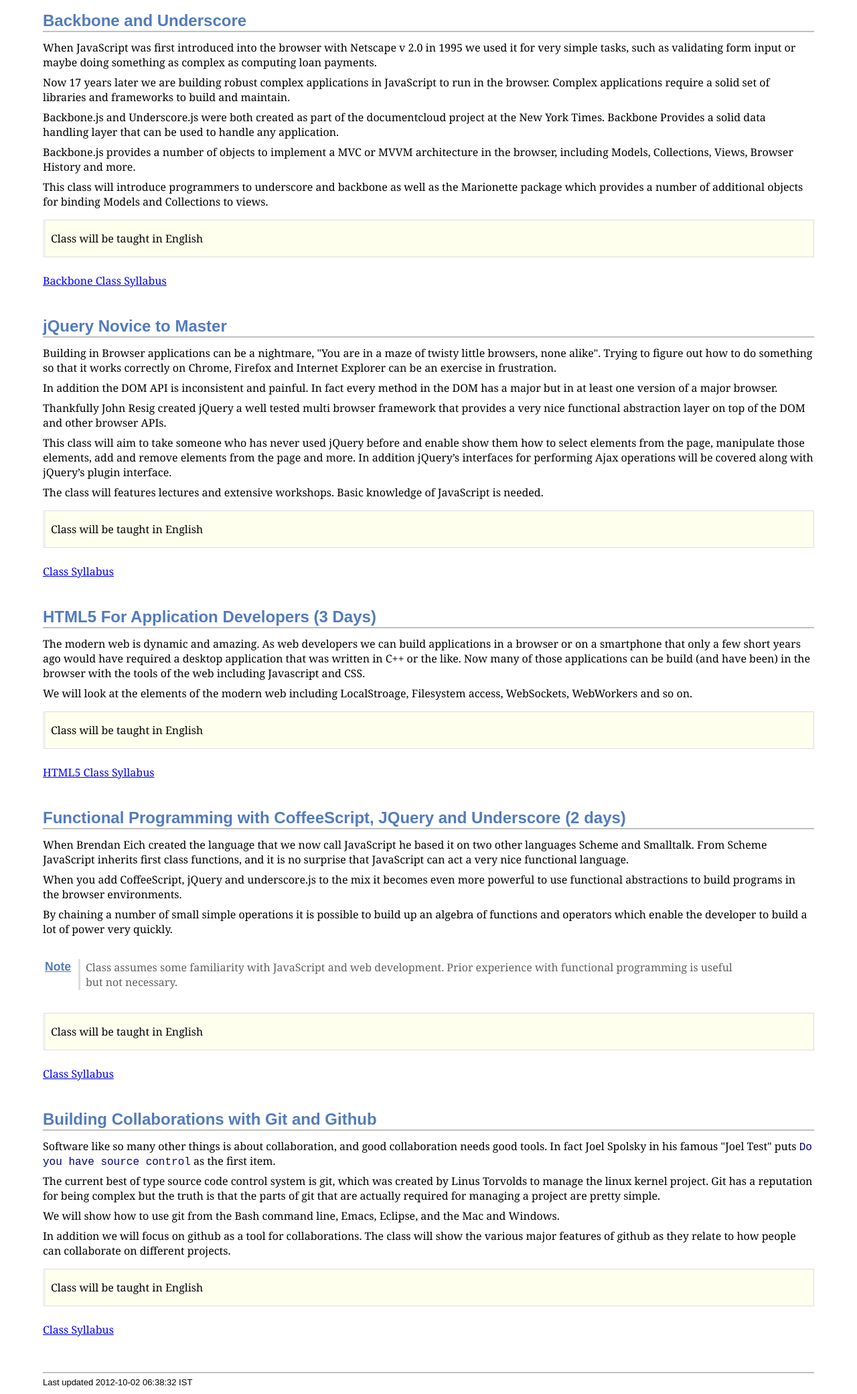
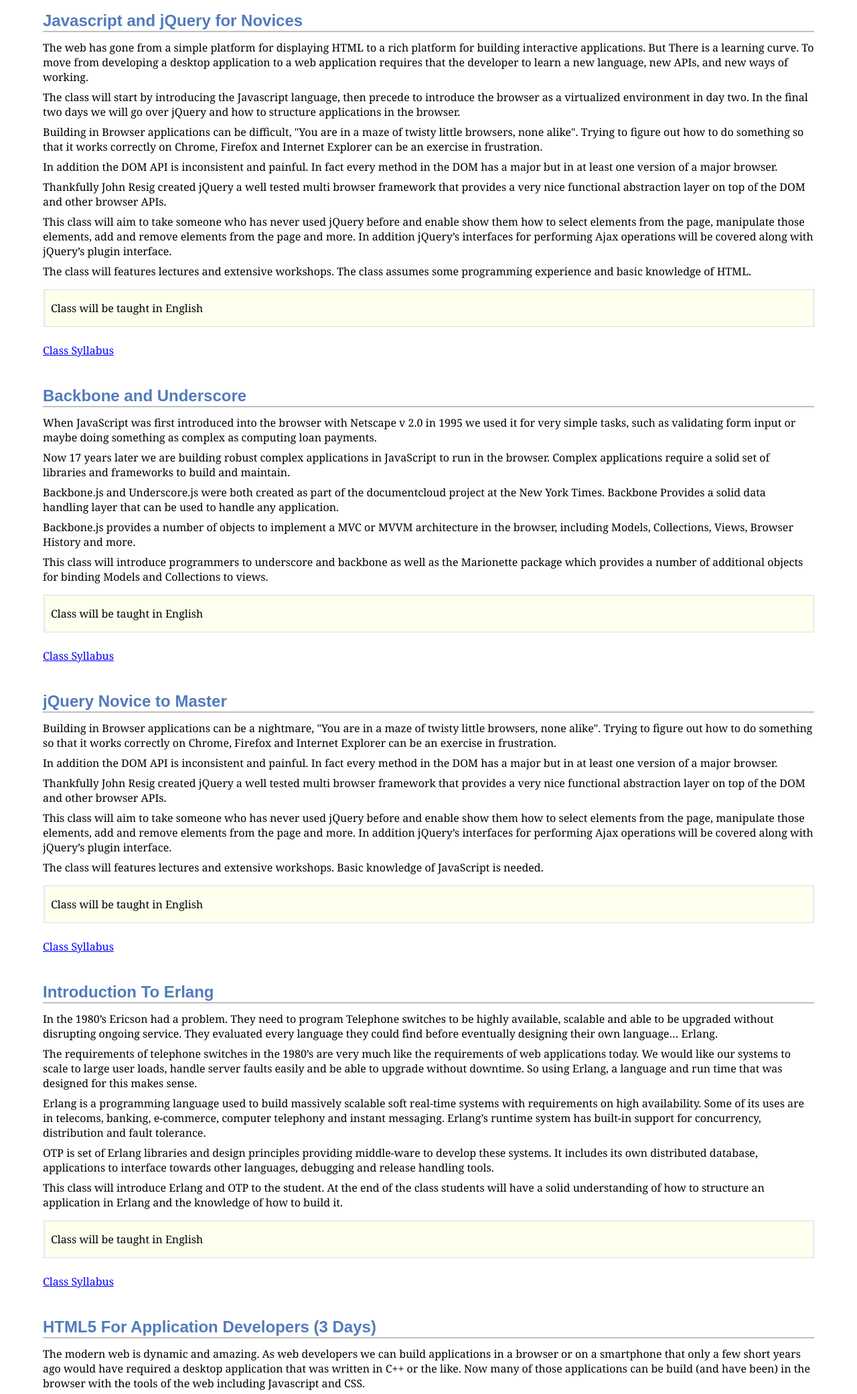
Before and after one commit to zkessin/training, a plain HTML site: page index.html in a window 1280 px wide. Shown: the part 719-2800 px from the top of the page at 67% size. Drawn offline with Linux system fonts and the light colour scheme.

Commit message:
compiled HTML

```diff
--- a/index.html
+++ b/index.html
@@ -772,6 +772,42 @@ Javascript and more. email for information.</p></div>
 </div>
 </div>
 <div class="sect1">
+<h2 id="javascript">Javascript and jQuery for Novices</h2>
+<div class="sectionbody">
+<div class="paragraph"><p>The web has gone from a simple platform for displaying HTML to a
+rich platform for building interactive applications. But There is a
+learning curve. To move from developing a desktop application to a web
+application requires that the developer to learn a new language,
+new APIs, and new ways of working.</p></div>
+<div class="paragraph"><p>The class will start by introducing the Javascript language, then
+precede to introduce the browser as a virtualized environment in day
+two. In the final two days we will go over jQuery and how to structure
+applications in the browser.</p></div>
+<div class="paragraph"><p>Building in Browser applications can be difficult, "You are in a
+maze of twisty little browsers, none alike". Trying to figure out how
+to do something so that it works correctly on Chrome, Firefox and
+Internet Explorer can be an exercise in frustration.</p></div>
+<div class="paragraph"><p>In addition the DOM API is inconsistent and painful. In fact every
+method in the DOM has a major but in at least one version of a major
+browser.</p></div>
+<div class="paragraph"><p>Thankfully John Resig created jQuery a well tested multi browser
+framework that provides a very nice functional abstraction layer on
+top of the DOM and other browser APIs.</p></div>
+<div class="paragraph"><p>This class will aim to take someone who has never used jQuery before
+and enable show them how to select elements from the page, manipulate
+those elements, add and remove elements from the page and more. In
+addition jQuery&#8217;s interfaces for performing Ajax operations will be
+covered along with jQuery&#8217;s plugin interface.</p></div>
+<div class="paragraph"><p>The class will features lectures and extensive workshops. The class
+assumes some programming experience and basic knowledge of HTML.</p></div>
+<div class="sidebarblock">
+<div class="content">
+<div class="paragraph"><p>Class will be taught in English</p></div>
+</div></div>
+<div class="paragraph"><p><a href="javascript_jquery/syllabus.html">Class Syllabus</a></p></div>
+</div>
+</div>
+<div class="sect1">
 <h2 id="_backbone_and_underscore">Backbone and Underscore</h2>
 <div class="sectionbody">
 <div class="paragraph"><p>When JavaScript was first introduced into the browser with Netscape v
@@ -793,7 +829,7 @@ objects for binding Models and Collections to views.</p></div>
 <div class="content">
 <div class="paragraph"><p>Class will be taught in English</p></div>
 </div></div>
-<div class="paragraph"><p><a href="Backbone/syllabus.html">Backbone Class Syllabus</a></p></div>
+<div class="paragraph"><p><a href="Backbone/syllabus.html">Class Syllabus</a></p></div>
 </div>
 </div>
 <div class="sect1">
@@ -824,6 +860,37 @@ knowledge of JavaScript is needed.</p></div>
 </div>
 </div>
 <div class="sect1">
+<h2 id="_introduction_to_erlang">Introduction To Erlang</h2>
+<div class="sectionbody">
+<div class="paragraph"><p>In the 1980&#8217;s Ericson had a problem. They need to program Telephone
+switches to be highly available, scalable and able to be upgraded
+without disrupting ongoing service. They evaluated every language they
+could find before eventually designing their own language&#8230; Erlang.</p></div>
+<div class="paragraph"><p>The requirements of telephone switches in the 1980&#8217;s are very much
+like the requirements of web applications today. We would like our
+systems to scale to large user loads, handle server faults easily and
+be able to upgrade without downtime. So using Erlang, a language and
+run time that was designed for this makes sense.</p></div>
+<div class="paragraph"><p>Erlang is a programming language used to build massively scalable soft
+real-time systems with requirements on high availability. Some of its
+uses are in telecoms, banking, e-commerce, computer telephony and
+instant messaging. Erlang&#8217;s runtime system has built-in support for
+concurrency, distribution and fault tolerance.</p></div>
+<div class="paragraph"><p>OTP is set of Erlang libraries and design principles providing
+middle-ware to develop these systems. It includes its own distributed
+database, applications to interface towards other languages, debugging
+and release handling tools.</p></div>
+<div class="paragraph"><p>This class will introduce Erlang and OTP to the student. At the end of
+the class students will have a solid understanding of how to structure
+an application in Erlang and the knowledge of how to build it.</p></div>
+<div class="sidebarblock">
+<div class="content">
+<div class="paragraph"><p>Class will be taught in English</p></div>
+</div></div>
+<div class="paragraph"><p><a href="Erlang/syllabus.html">Class Syllabus</a></p></div>
+</div>
+</div>
+<div class="sect1">
 <h2 id="_html5_for_application_developers_3_days">HTML5 For Application Developers (3 Days)</h2>
 <div class="sectionbody">
 <div class="paragraph"><p>The modern web is dynamic and amazing. As web developers we can build
@@ -838,7 +905,7 @@ Filesystem access, WebSockets, WebWorkers and so on.</p></div>
 <div class="content">
 <div class="paragraph"><p>Class will be taught in English</p></div>
 </div></div>
-<div class="paragraph"><p><a href="html5_for_application_developers/syllabus.html">HTML5 Class Syllabus</a></p></div>
+<div class="paragraph"><p><a href="html5_for_application_developers/syllabus.html">Class Syllabus</a></p></div>
 </div>
 </div>
 <div class="sect1">
@@ -897,7 +964,7 @@ how people can collaborate on different projects.</p></div>
 <div id="footnotes"><hr></div>
 <div id="footer">
 <div id="footer-text">
-Last updated 2012-10-02 06:38:32 IST
+Last updated 2012-10-03 06:04:28 IST
 </div>
 </div>
 </body>
```
Also changed, not shown: javascript_jquery/syllabus.html (+52 -3 lines).
